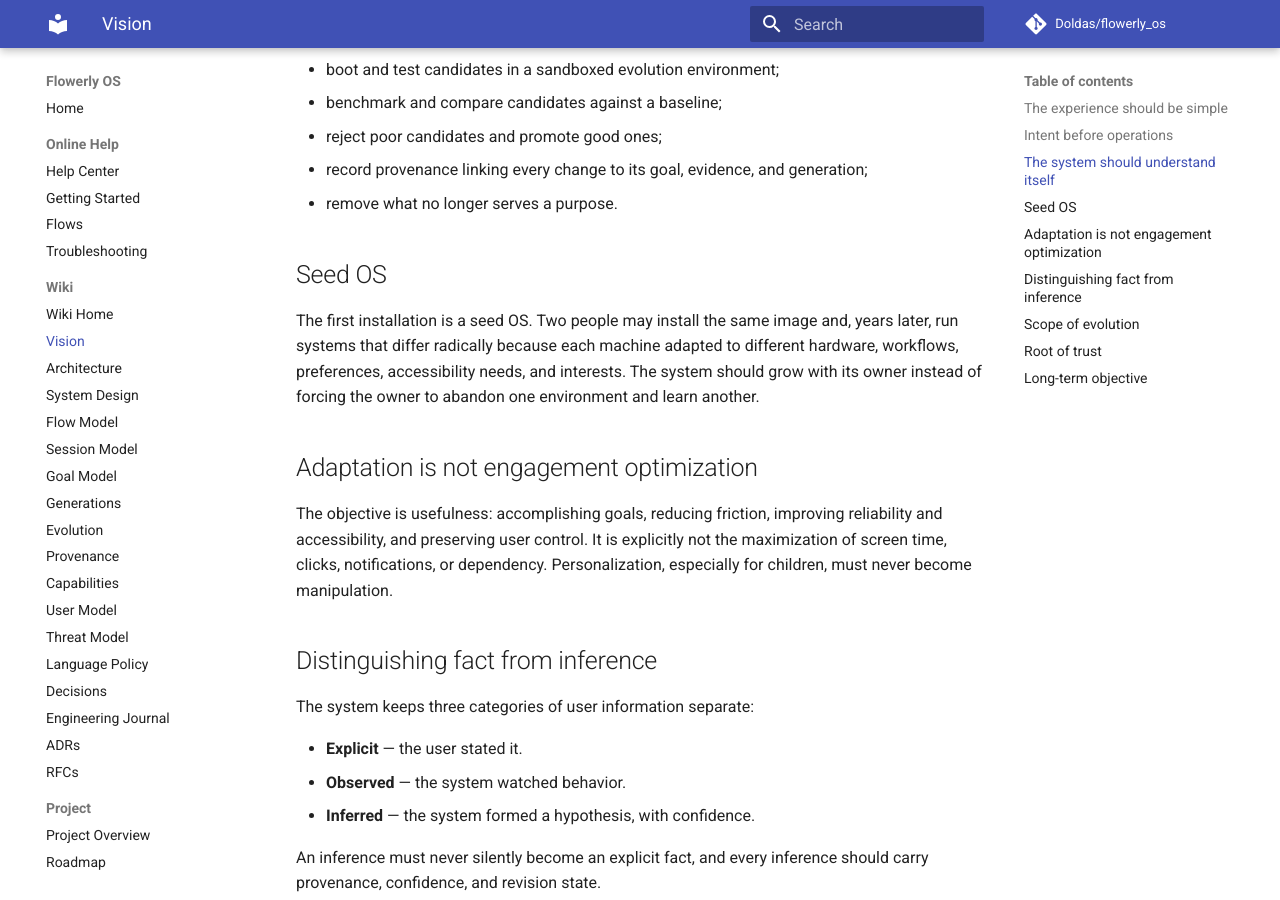
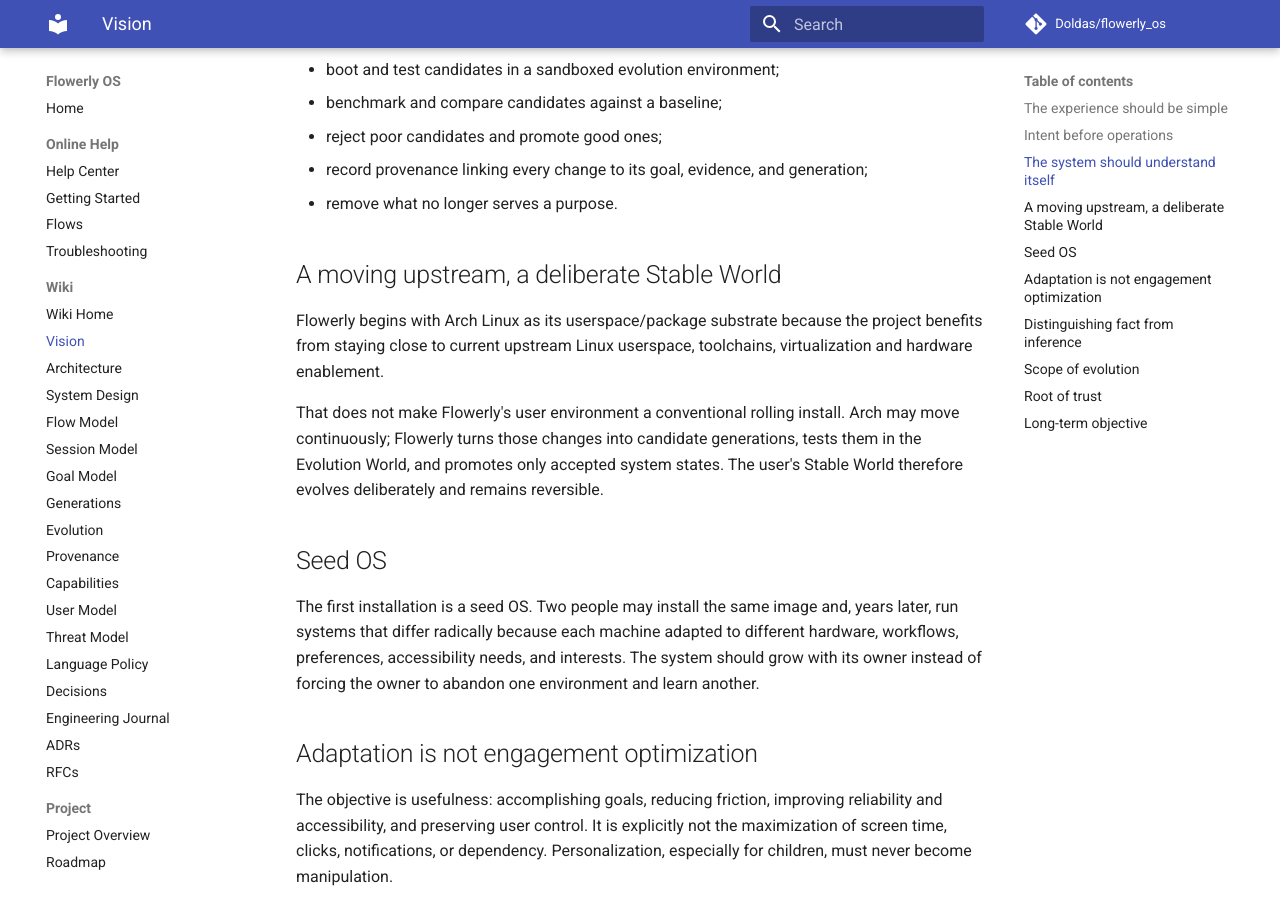
Before and after one commit to Doldas/flowerly_os, an MkDocs documentation site: the page built from docs/vision.md, in a window 1280 px wide and 900 px high, scrolled down 1198 px. Built offline with MkDocs 1.6.1 and Material for MkDocs 9.7.7, drawn with Linux system fonts in a browser that asks for light colours; comment, search, counter and statistics services are not loaded.

Commit message:
docs(vision): describe Arch as evolving upstream input

```diff
--- a/docs/vision.md
+++ b/docs/vision.md
@@ -53,6 +53,18 @@
 - record provenance linking every change to its goal, evidence, and generation;
 - remove what no longer serves a purpose.
 
+## A moving upstream, a deliberate Stable World
+
+Flowerly begins with Arch Linux as its userspace/package substrate because the
+project benefits from staying close to current upstream Linux userspace,
+toolchains, virtualization and hardware enablement.
+
+That does not make Flowerly's user environment a conventional rolling install.
+Arch may move continuously; Flowerly turns those changes into candidate
+generations, tests them in the Evolution World, and promotes only accepted
+system states. The user's Stable World therefore evolves deliberately and
+remains reversible.
+
 ## Seed OS
 
 The first installation is a seed OS. Two people may install the same image and,
```
